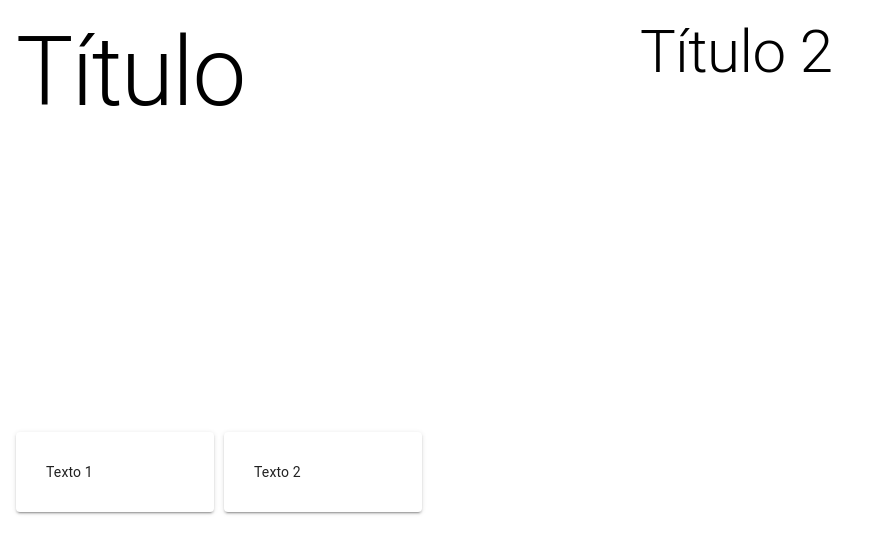
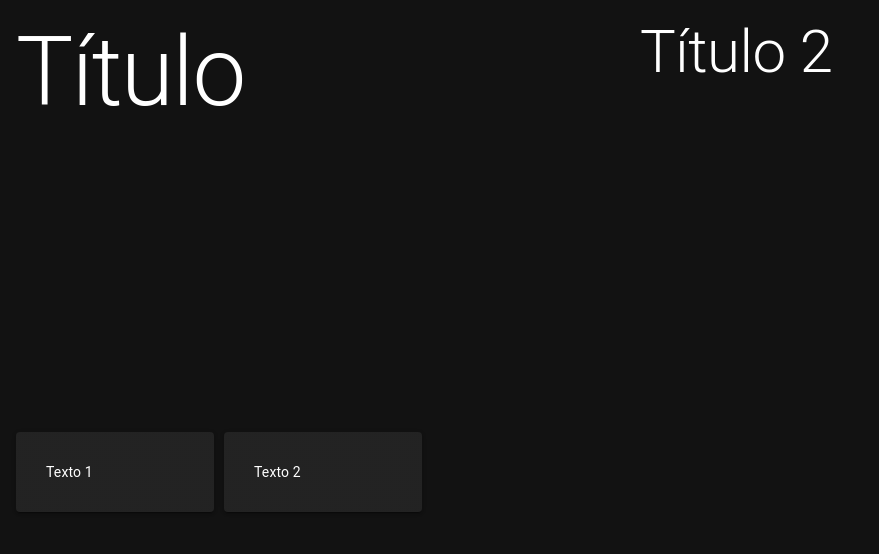
Before and after one commit to Crhist0/22-06-21-MUI-Revisao, a React (Create React App) app: page / in a window 1280 px wide. Shown: the top 554 px of the page, without its empty margins (0-879 px from the left). Built offline with nearby package versions, Linux system fonts and the light colour scheme.

Commit message:
add theme e color

```diff
--- a/src/App.tsx
+++ b/src/App.tsx
@@ -8,7 +8,7 @@ import  lightTheme, { darkTheme } from './config/styles/themes/Default';
 
 export default function App() {
     return (
-        <ThemeProvider theme={lightTheme}>
+        <ThemeProvider theme={darkTheme}>
             <StylesGlobal/>
             <Routers/>
         </ThemeProvider>
--- a/src/config/styles/themes/Default.tsx
+++ b/src/config/styles/themes/Default.tsx
@@ -3,7 +3,7 @@ import { createTheme } from '@mui/material/styles';
 const lightTheme = createTheme({
     palette: {
         mode: 'light',
-    }
+    },
 });
 
 export const darkTheme = createTheme({
--- a/src/pages/Home/index.tsx
+++ b/src/pages/Home/index.tsx
@@ -6,7 +6,7 @@ export default function Home() {
         <Grid container style={{height: '100vh'}}>
             <Grid item container xs={6}>
                 <Grid item xs={12}>
-                    <Typography variant='h1'>Título</Typography>
+                    <Typography variant='h1' color='text.primary'>Título</Typography>
                 </Grid>
                 <Grid item xs={4}>
                     <CustomPaper title='Texto 1'/>
@@ -16,7 +16,7 @@ export default function Home() {
                 </Grid>
             </Grid>
             <Grid item xs={6}>
-                <Typography variant='h2'>Título 2</Typography>
+                <Typography variant='h2' color='text.primary'>Título 2</Typography>
             </Grid>
         </Grid>
     );
```
